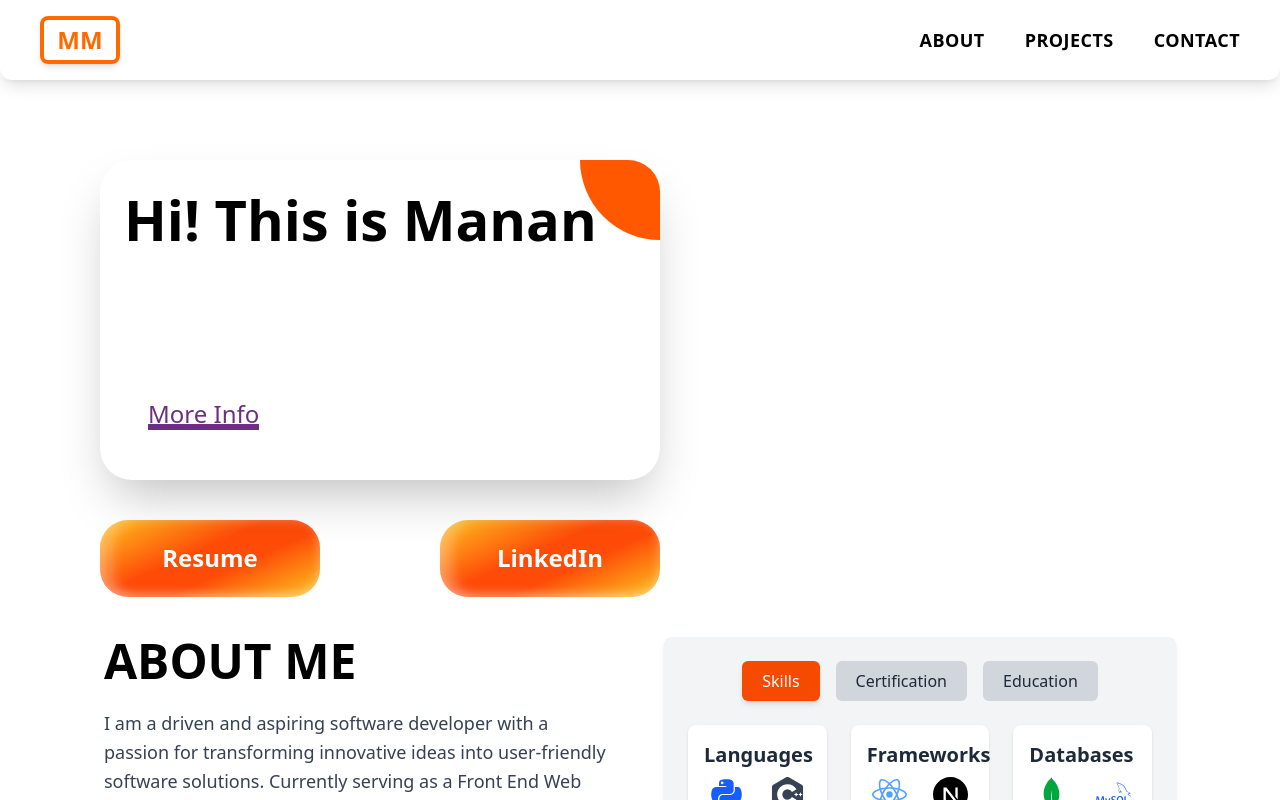
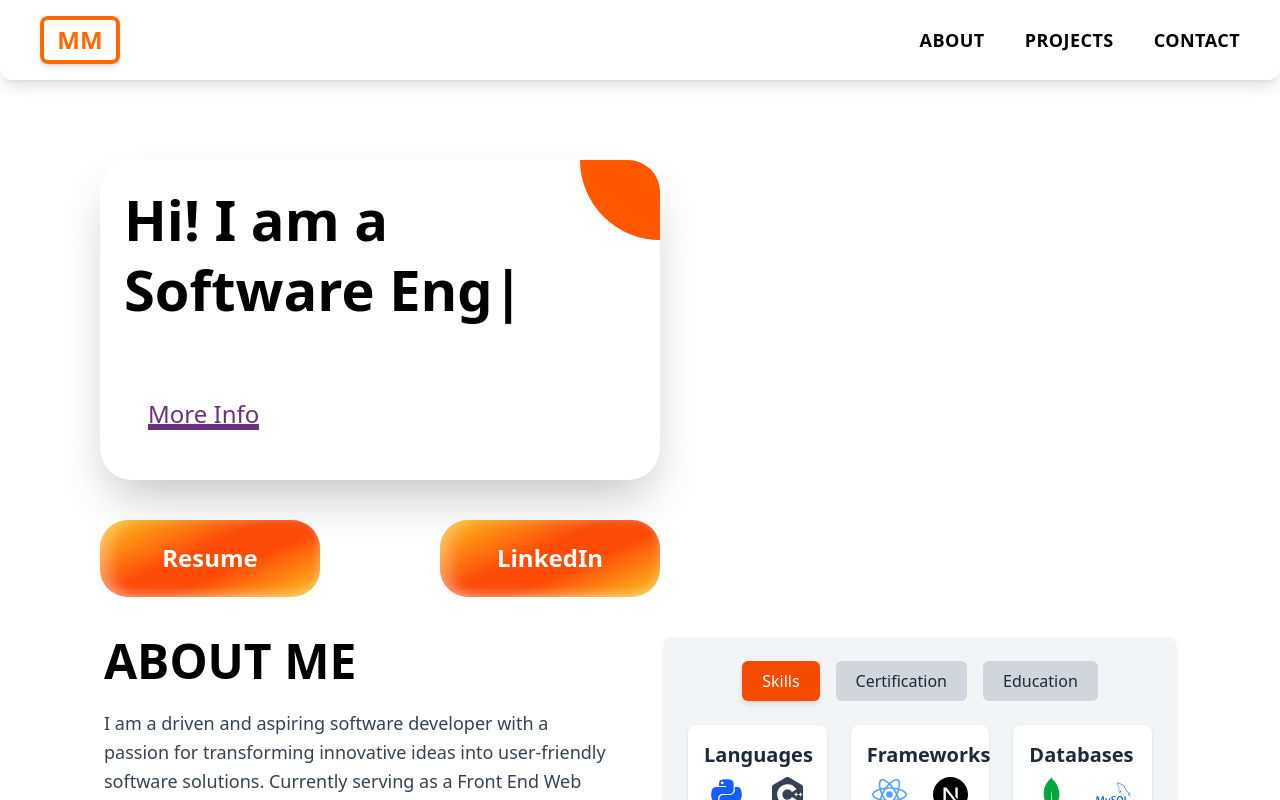
Before and after one commit to Manan565/manan565.github.io, a React (Vite) app: page / in a window 1280 px wide. Shown: the top 800 px of the page. Built offline with nearby package versions, Linux system fonts and the light colour scheme.

Commit message:
added changing text

```diff
--- a/package.json
+++ b/package.json
@@ -18,7 +18,8 @@
     "react-dom": "^19.0.0",
     "react-icons": "^5.4.0",
     "styled-components": "^6.1.15",
-    "tailwindcss": "^4.0.3"
+    "tailwindcss": "^4.0.3",
+    "typed.js": "^2.1.0"
   },
   "devDependencies": {
     "@eslint/js": "^9.19.0",
--- a/src/components/Card.jsx
+++ b/src/components/Card.jsx
@@ -1,6 +1,23 @@
+import { useEffect, useRef } from "react";
+import Typed from "typed.js";
 import Buttonres from "./Buttonres";
 
 const Card = () => {
+  const typedElement = useRef(null);
+
+  useEffect(() => {
+    const typed = new Typed(typedElement.current, {
+      strings: ["Manan", "a Web Developer", "a Software Engineer"],
+      typeSpeed: 80,
+      backSpeed: 50,
+      loop: true,
+    });
+
+    return () => {
+      typed.destroy(); // Cleanup on unmount
+    };
+  }, []);
+
   return (
     <div className="pl-5">
       <div className="flex items-center pb-0 mb-0 pt-20">
@@ -16,9 +33,9 @@ const Card = () => {
             <i className="fa-solid fa-arrow-right ml-3 text-2xl" />
           </button>
 
-          {/* Heading Text - Larger Size */}
+          {/* Heading Text - Larger Size with Typing Effect */}
           <h1 className="z-20 font-bold font-Poppin group-hover:text-white duration-500 text-[3.5em] leading-tight">
-            Hi! This is Manan
+            Hi! I am <span ref={typedElement} />
           </h1>
         </div>
       </div>
```
Also changed, not shown: 1 other file (tests, documents, lock files or other folders).
